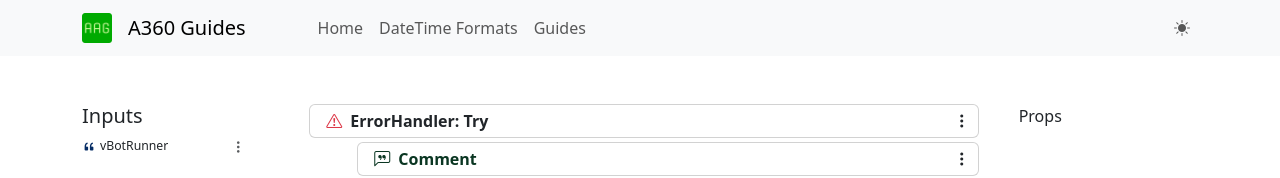
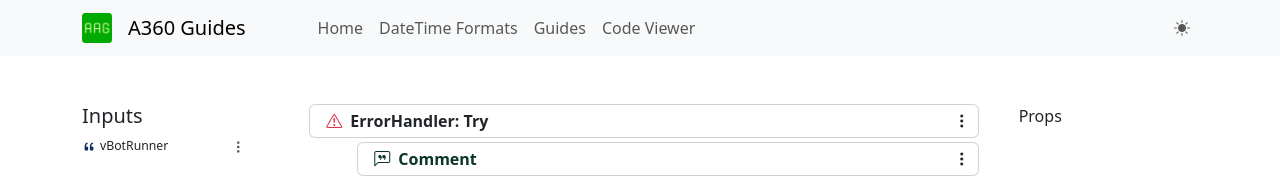
Before and after one commit to AnthonyLorraine/aa360-ra, a React (Create React App) app: page /aa360-ra/code in a window 1280 px wide. Shown: the top 178 px of the page. Built offline with nearby package versions, Linux system fonts and the light colour scheme.

Commit message:
Added link to code viewer route

```diff
--- a/src/pages/Layout.js
+++ b/src/pages/Layout.js
@@ -23,6 +23,7 @@ const Layout = () => {
                         <Nav.Link as={Link} to={"/aa360-ra"}>Home</Nav.Link>
                         <Nav.Link as={Link} to={"/aa360-ra/date-time-formats"}>DateTime Formats</Nav.Link>
                         <Nav.Link href="/aa360-ra">Guides</Nav.Link>
+                        <Nav.Link href="/aa360-ra/code">Code Viewer</Nav.Link>
                     </Nav>
                     <ul className="navbar-nav mb-2 mb-lg-0">
                         <li className="nav-item dropdown">
```
